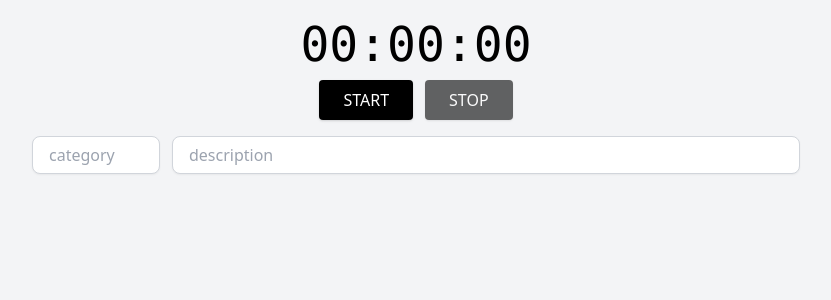
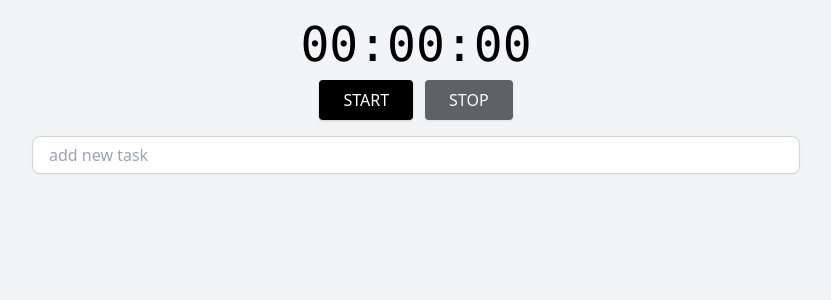
Before and after one commit to Rei-Sogawa/time-tracking, a React (Create React App) app: page / in a window 1280 px wide. Shown: the top 300 px of the page, without its empty margins (224-1055 px from the left). Built offline with nearby package versions, Linux system fonts and the light colour scheme.

Commit message:
add task form

```diff
--- a/src/App.tsx
+++ b/src/App.tsx
@@ -1,9 +1,6 @@
 import React, { useState } from 'react';
-import Field from './basics/field';
-import { useForm } from 'react-hook-form';
-import * as yup from 'yup';
-import { yupResolver } from '@hookform/resolvers/yup';
 import Timer from './components/Timer';
+import TaskForm from './components/TaskForm';
 
 const App = () => {
   const [startTimes, setStartTimes] = useState<Date[]>([]);
@@ -21,47 +18,14 @@ const App = () => {
           handleStart={handleStart}
           handleStop={handleStop}
         />
-        <TaskForm />
+        <TaskForm
+          handleSubmit={(values) => {
+            console.log(values);
+          }}
+        />
       </div>
     </div>
   );
 };
 
 export default App;
-
-type TaskFormValues = {
-  description?: string;
-  category?: string;
-};
-
-const taskFormSchema = yup.object().shape({
-  description: yup.string().nullable(),
-  category: yup.string().nullable(),
-});
-
-const TaskForm = ({ defaultValues }: { defaultValues?: TaskFormValues }) => {
-  const { register, handleSubmit, reset } = useForm({
-    resolver: yupResolver(taskFormSchema),
-    defaultValues,
-  });
-
-  const onSubmit = (data: TaskFormValues) => {
-    console.log(data);
-    reset();
-  };
-
-  return (
-    <form onSubmit={handleSubmit(onSubmit)}>
-      <div className="flex space-x-3">
-        <div className="w-32">
-          <Field {...register('category')} placeholder="category" />
-        </div>
-        <div className="flex-1">
-          <Field {...register('description')} placeholder="description" />
-        </div>
-      </div>
-      {/* react-hook-form は type="submit" の button か input が form 内にないと enter で submit できない */}
-      <button type="submit" />
-    </form>
-  );
-};
--- /dev/null
+++ b/src/components/TaskForm.tsx
@@ -0,0 +1,46 @@
+import { yupResolver } from '@hookform/resolvers/yup';
+import { useForm } from 'react-hook-form';
+import * as yup from 'yup';
+import Field from '../basics/field';
+
+type Props = {
+  defaultValues?: TaskFormValues;
+  handleSubmit: (values: TaskFormValues) => void;
+};
+
+type TaskFormValues = {
+  description: string;
+};
+
+const taskFormSchema = yup.object().shape({
+  description: yup.string().required(),
+});
+
+const TaskForm = ({ defaultValues, handleSubmit }: Props) => {
+  const {
+    register,
+    handleSubmit: hookFormHandleSubmit,
+    reset,
+    formState: { errors },
+  } = useForm({
+    resolver: yupResolver(taskFormSchema),
+    defaultValues,
+  });
+
+  const onSubmit = (values: TaskFormValues) => {
+    handleSubmit(values);
+    reset();
+  };
+
+  return (
+    <form onSubmit={hookFormHandleSubmit(onSubmit)}>
+      <Field
+        {...register('description')}
+        placeholder="add new task"
+        error={errors.description?.message}
+      />
+    </form>
+  );
+};
+
+export default TaskForm;
```
